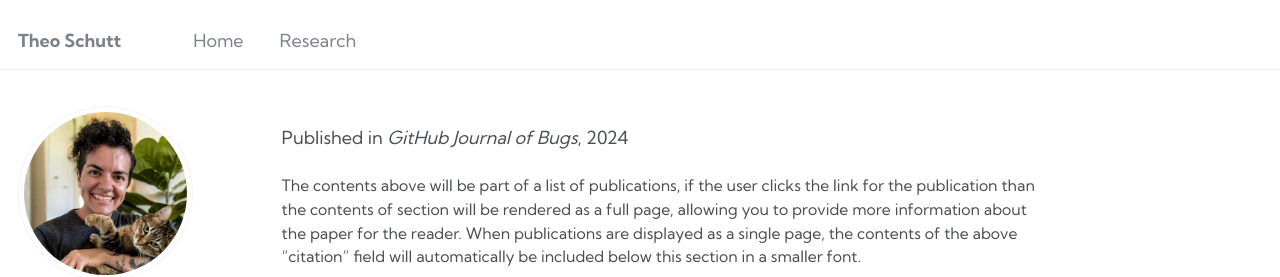
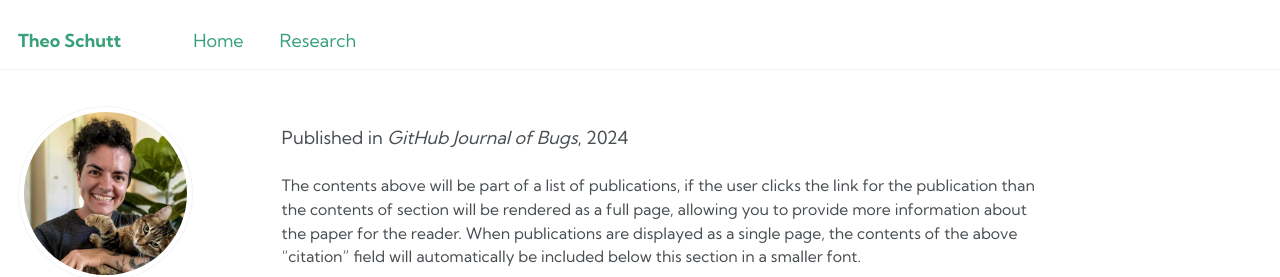
Before and after one commit to theoschutt/theoschutt.github.io, a Jekyll site: the page built from _publications/2024-02-17-paper-title-number-4.md, in a window 1280 px wide. Shown: the top 277 px of the page. Built offline with Jekyll 4.4.1, drawn with Linux system fonts in a browser that asks for light colours; some web fonts are replaced.

Commit message:
Update _variables.scss

```diff
--- a/_sass/_variables.scss
+++ b/_sass/_variables.scss
@@ -103,9 +103,9 @@ $xing-color                 : #006567;
 
 /* links */
 $link-color                 : $info-color;
-$link-color-hover           : mix(#000, $link-color, 50%);
-$link-color-visited         : mix(#fff, $link-color, 50%);
-$masthead-link-color        : $primary-color;
+$link-color-hover           : mix(#000, $link-color, 25%);
+$link-color-visited         : mix(#fff, $link-color, 25%);
+$masthead-link-color        : $info-color;
 $masthead-link-color-hover  : $link-color-hover;
 
 
```
